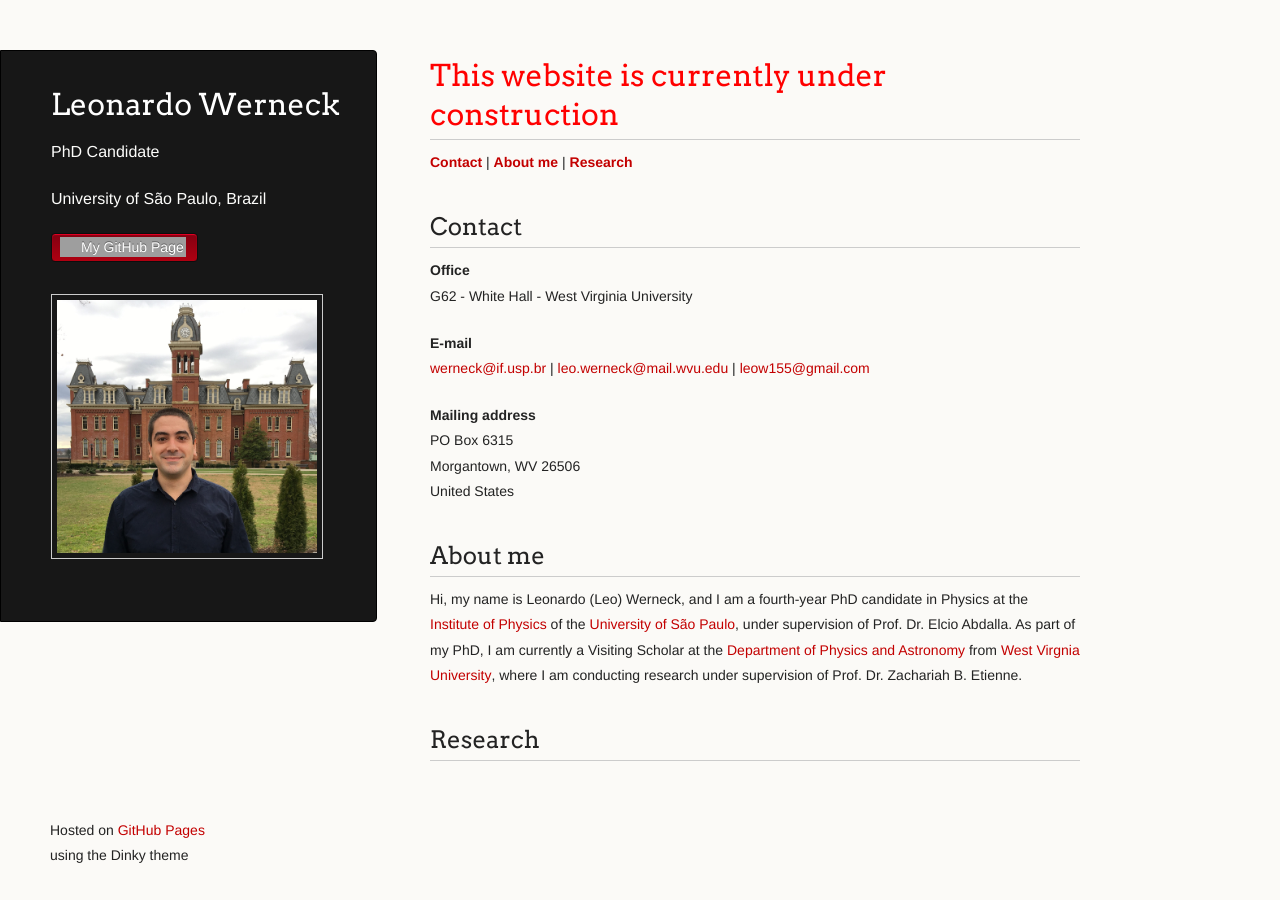
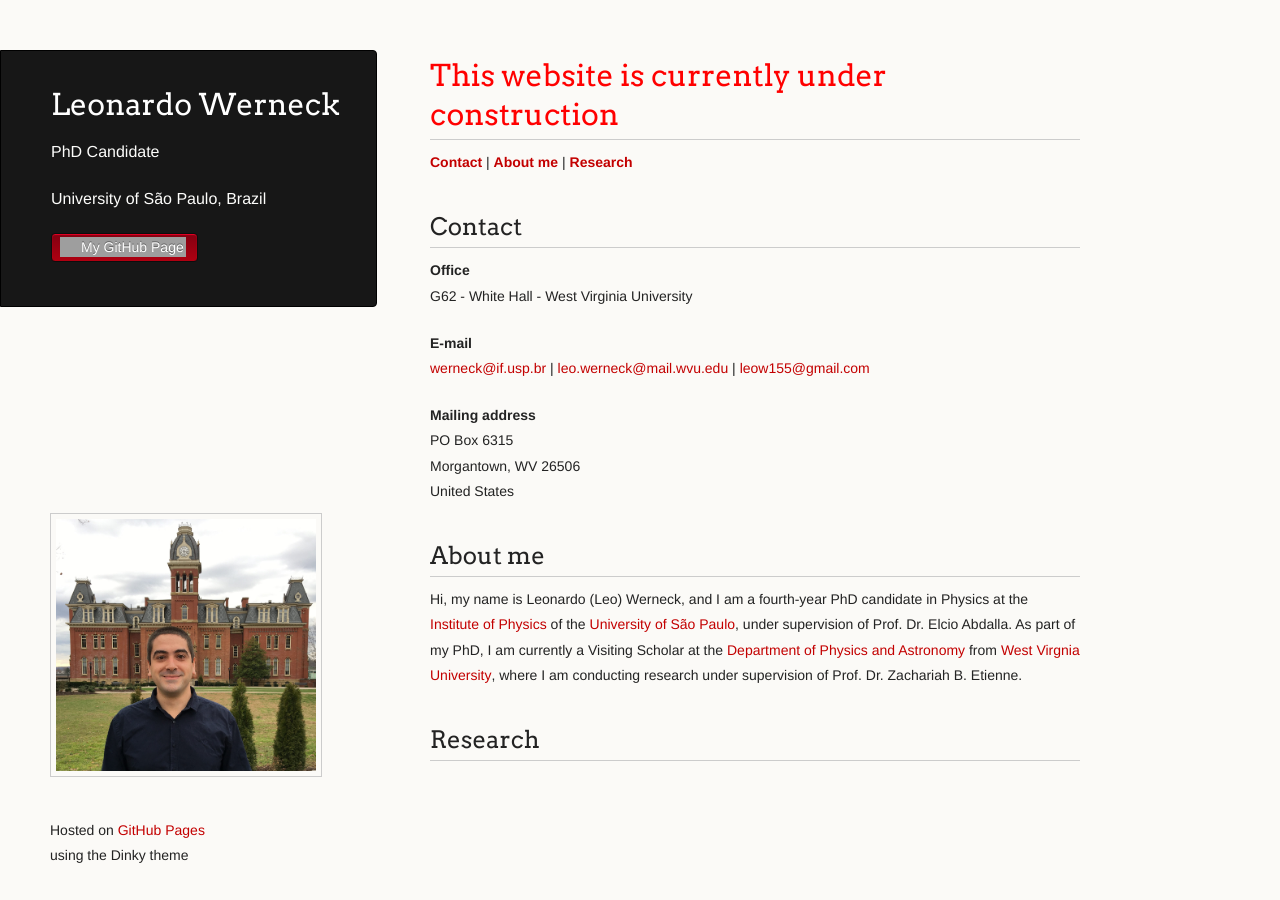
Before and after one commit to leowerneck/leowerneck.github.io, a Jekyll site: the page built from index.md, in a window 1280 px wide. Built offline with Jekyll 4.4.1, drawn with Linux system fonts in a browser that asks for light colours; a script that is not in the unit is left out; grey boxes are pictures that could not be loaded.

Commit message:
Testing picture position

```diff
--- a/_layouts/default.html
+++ b/_layouts/default.html
@@ -23,7 +23,6 @@
           <li><a class="buttons github" href="{{ site.github.owner_url }}">My GitHub Page</a></li>
         </ul>
         {% endif %}
-	       <img class=header align="center" src="assets/LeoWebsite.jpg" width="260">
       </header>
 
       <section>
@@ -31,6 +30,7 @@
       </section>
 
       <footer>
+        <img class=header align="center" src="assets/LeoWebsite.jpg" width="260">
         <p><small>Hosted on <a href="https://pages.github.com">GitHub Pages</a> using the Dinky theme</small></p>
       </footer>
     </div>
```
